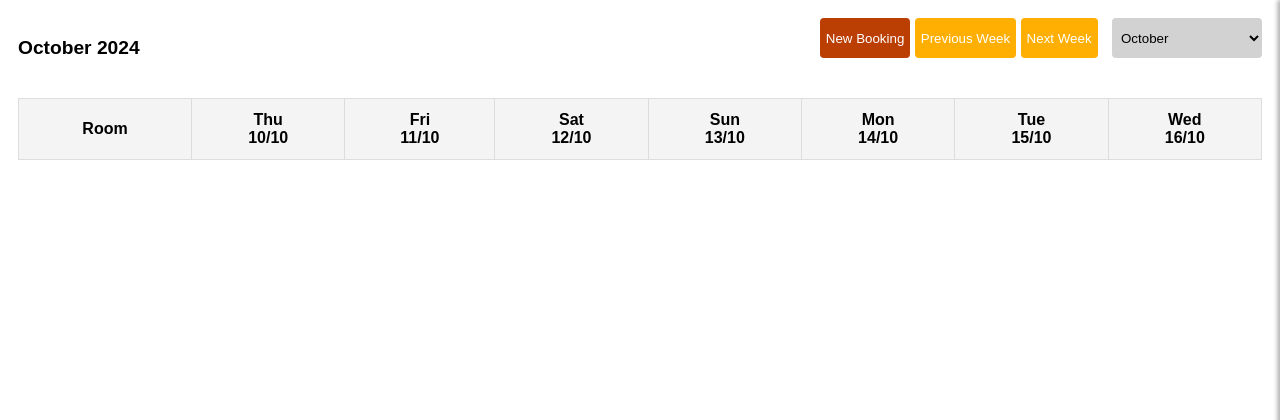
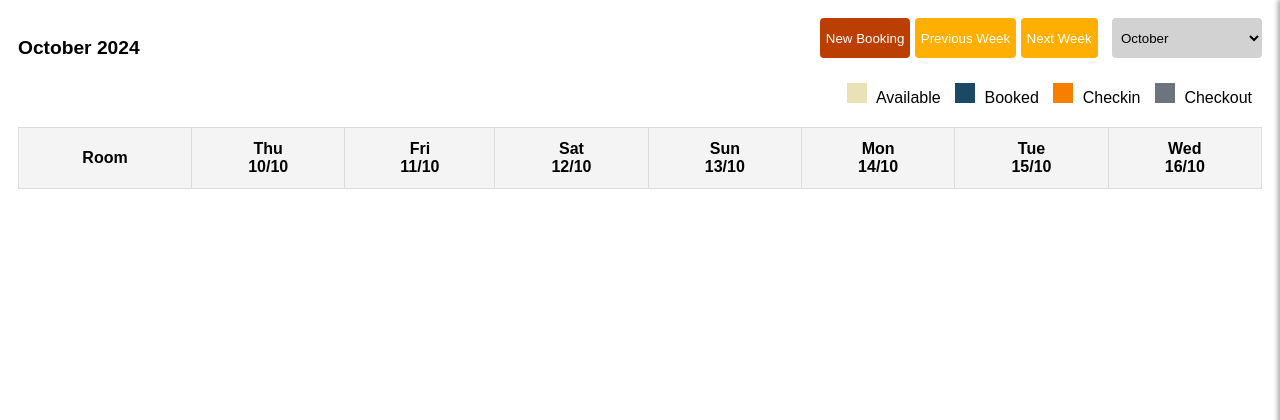
Before and after one commit to hoteliswar/hotel_iswar_frontend, a PHP site: page /booking.html in a window 1280 px wide. Shown: the top 420 px of the page. Run offline with PHP 8.4, Linux system fonts and the light colour scheme; lists and menus that the app fills with data are empty.

Commit message:
[calender]

```diff
--- a/version2/hotel/booking-app/booking.css
+++ b/version2/hotel/booking-app/booking.css
@@ -10,7 +10,51 @@ body {
     display: flex;
     justify-content: space-between;
     align-items: center;
+    margin-bottom: 5px;
+}
+
+.calender-color-indicator{
+    justify-content: space-between;
+    align-items: center;
+    /* margin-bottom: 20px; */
+    float: right;
+}
+
+.color-box{
+    display: inline-block;
+    width: 20px;
+    height: 20px;
+    /* border-radius: 50%; */
+    margin-right: 5px;
+    background-color: #1b4965;
+}
+
+.indicator-available,
+.indicator-booked,
+.indicator-checkin,
+.indicator-checkout{
+    display: inline-block;
+    justify-content: space-between;
+    align-items: center;
     margin-bottom: 20px;
+    margin-right: 10px;
+}
+
+
+.indicator-available .color-box{
+    background-color: #eae2b7;
+}
+
+.indicator-booked .color-box{
+    background-color: #1b4965;
+}
+
+.indicator-checkin .color-box{
+    background-color: #f77f00;
+}
+
+.indicator-checkout .color-box{
+    background-color: #6c757d;
 }
 
 .preWeek,
--- a/version2/hotel/booking-app/booking.html
+++ b/version2/hotel/booking-app/booking.html
@@ -26,7 +26,22 @@
             </div>
         </div>
         <div class="calender-color-indicator">
-
+                <div class="indicator-available">
+                    <div class="color-box"></div>
+                    Available
+                </div>
+                <div class="indicator-booked">
+                    <div class="color-box"></div>
+                    Booked
+                </div>
+                <div class="indicator-checkin">
+                    <div class="color-box"></div>
+                    Checkin
+                </div>
+                <div class="indicator-checkout">
+                    <div class="color-box"></div>
+                    Checkout
+                </div>
         </div>
         <div id="calendar"></div>
     </div>
--- a/version2/hotel/hotel.css
+++ b/version2/hotel/hotel.css
@@ -143,6 +143,6 @@ body {
 
 .hotel-area{
     height: 90vh;
-    overflow-y: hidden;
+    /* overflow-y: hidden; */
     overflow-x: hidden;
 }
```
